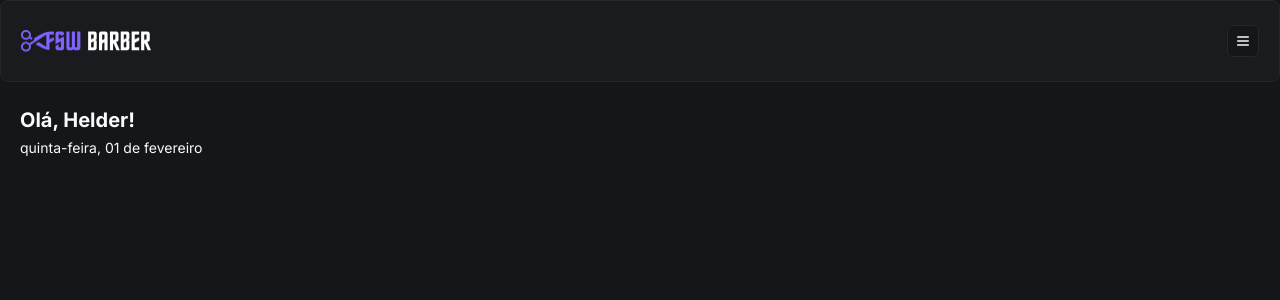
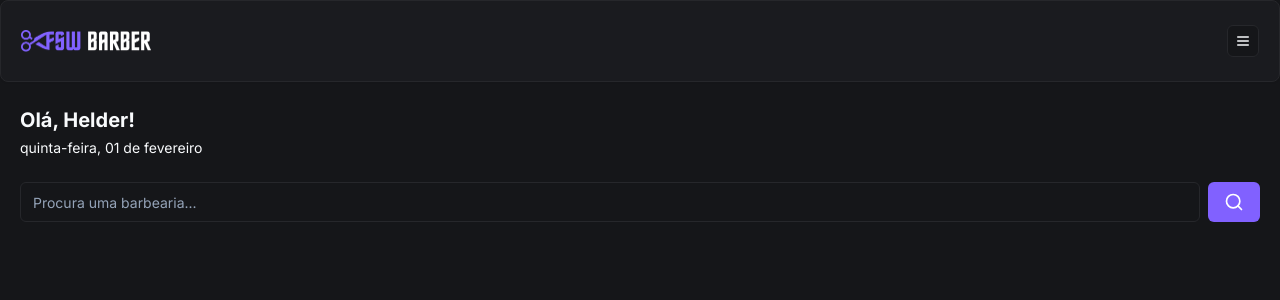
Before and after one commit to helderfonseca/fsw-barber, a Next.js app: page / in a window 1280 px wide. Shown: the top 300 px of the page. Built offline with nearby package versions, Linux system fonts and the light colour scheme.

Commit message:
feat: add initial search component

```diff
--- /dev/null
+++ b/app/(home)/_components/search.tsx
@@ -0,0 +1,16 @@
+import { Input } from "@/app/_components/ui/input";
+import { Button } from "@/app/_components/ui/button";
+import { SearchIcon } from "lucide-react";
+
+const Search = () => {
+  return (
+    <div className="flex items-center space-x-2">
+      <Input type="text" placeholder="Procura uma barbearia..." />
+      <Button variant="default">
+        <SearchIcon size={20} />
+      </Button>
+    </div>
+  )
+}
+
+export default Search;
--- a/app/(home)/page.tsx
+++ b/app/(home)/page.tsx
@@ -1,6 +1,7 @@
 import { format } from "date-fns"
 import Header from "../_components/header";
 import { pt } from "date-fns/locale";
+import Search from "./_components/search";
 
 export default function Home() {
   return (
@@ -8,7 +9,6 @@
       <Header />
 
       <div className="py-6 px-5 flex flex-col gap-1">
-
           <h2 className="text-xl font-bold">
               Olá, Helder!
           </h2>
@@ -18,6 +18,10 @@
               })}
           </p>
       </div>
+
+      <div className="px-5 py-0">
+        <Search />
+      </div>
     </div>
 
   );
--- /dev/null
+++ b/app/_components/ui/input.tsx
@@ -0,0 +1,25 @@
+import * as React from "react"
+
+import { cn } from "@/app/_lib/utils"
+
+export interface InputProps
+  extends React.InputHTMLAttributes<HTMLInputElement> {}
+
+const Input = React.forwardRef<HTMLInputElement, InputProps>(
+  ({ className, type, ...props }, ref) => {
+    return (
+      <input
+        type={type}
+        className={cn(
+          "flex h-10 w-full rounded-md border border-input bg-background px-3 py-2 text-sm ring-offset-background file:border-0 file:bg-transparent file:text-sm file:font-medium placeholder:text-muted-foreground focus-visible:outline-none focus-visible:ring-2 focus-visible:ring-ring focus-visible:ring-offset-2 disabled:cursor-not-allowed disabled:opacity-50",
+          className
+        )}
+        ref={ref}
+        {...props}
+      />
+    )
+  }
+)
+Input.displayName = "Input"
+
+export { Input }
```
Lines whose indentation alone changed are shown as unchanged.
